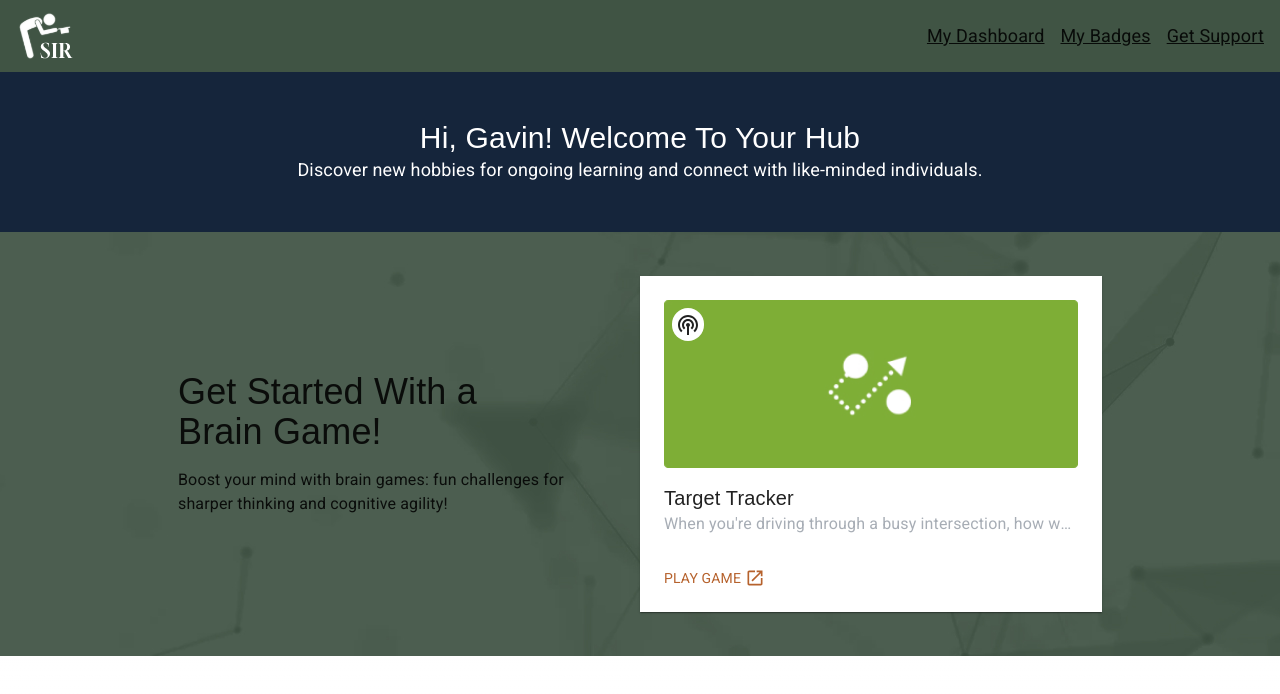
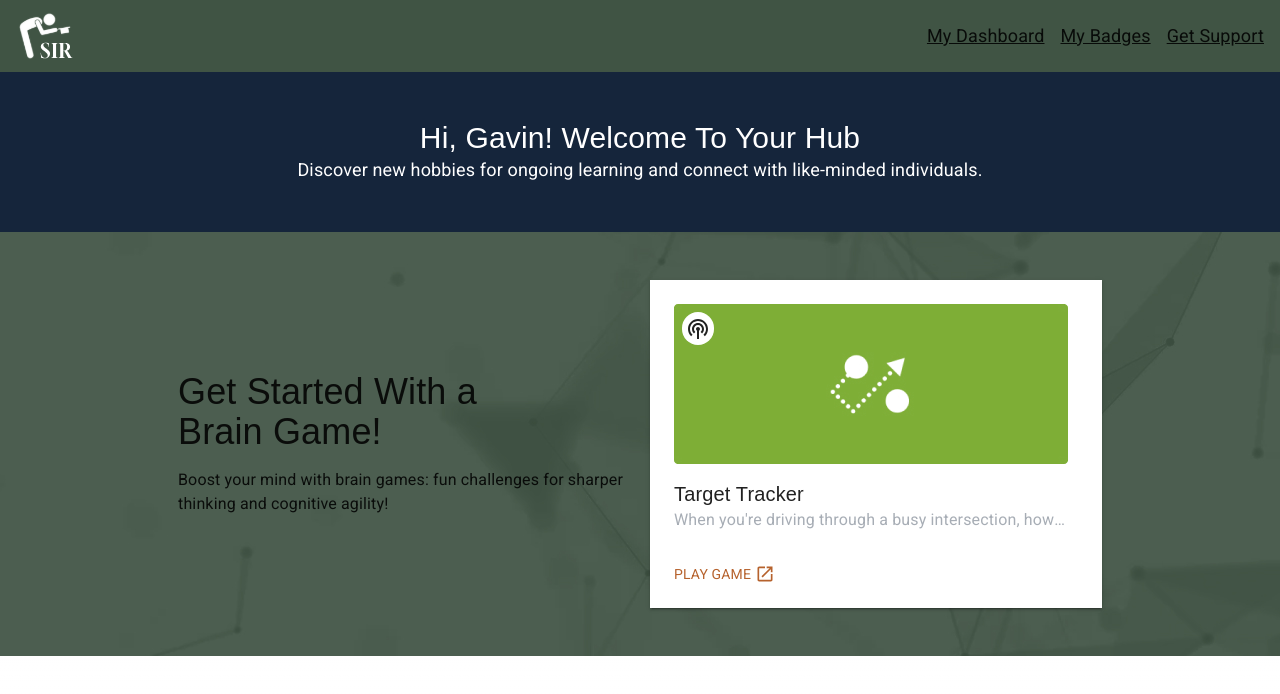
Before and after one commit to thesirlife/sir, a Next.js app: page /dashboard in a window 1280 px wide. Shown: the top 694 px of the page. Built offline with nearby package versions, Linux system fonts and the light colour scheme; a web font is replaced by a local one.

Commit message:
add elevation to paper

```diff
--- a/app/components/ctaBox.tsx
+++ b/app/components/ctaBox.tsx
@@ -33,8 +33,8 @@ const CtaBox = ({
 }: PropsWithChildren<CtaBoxProps>) => {
   const Icon = icon;
   return (
-    <Paper square>
-      <div className="flex flex-col gap-4 container p-6 max-w-[956px]">
+    <Paper elevation={2} square>
+      <div className="flex flex-col gap-4 container p-6 max-w-[442px]">
         <div className="basis-1/2 relative ">
           <Image src={image} alt={header} className="w-full" />
           {Icon && (
--- a/app/components/featuredActivity.tsx
+++ b/app/components/featuredActivity.tsx
@@ -1,6 +1,7 @@
 import { PodcastsOutlined } from "@mui/icons-material";
 import CtaBox from "./ctaBox";
 import brainGames from "@/app/cta-images/brain-games.jpg";
+
 type FeaturedActivityProps = {
   activity: any;
   // This will need fleshed out more obviously when I build out the activity block
```
